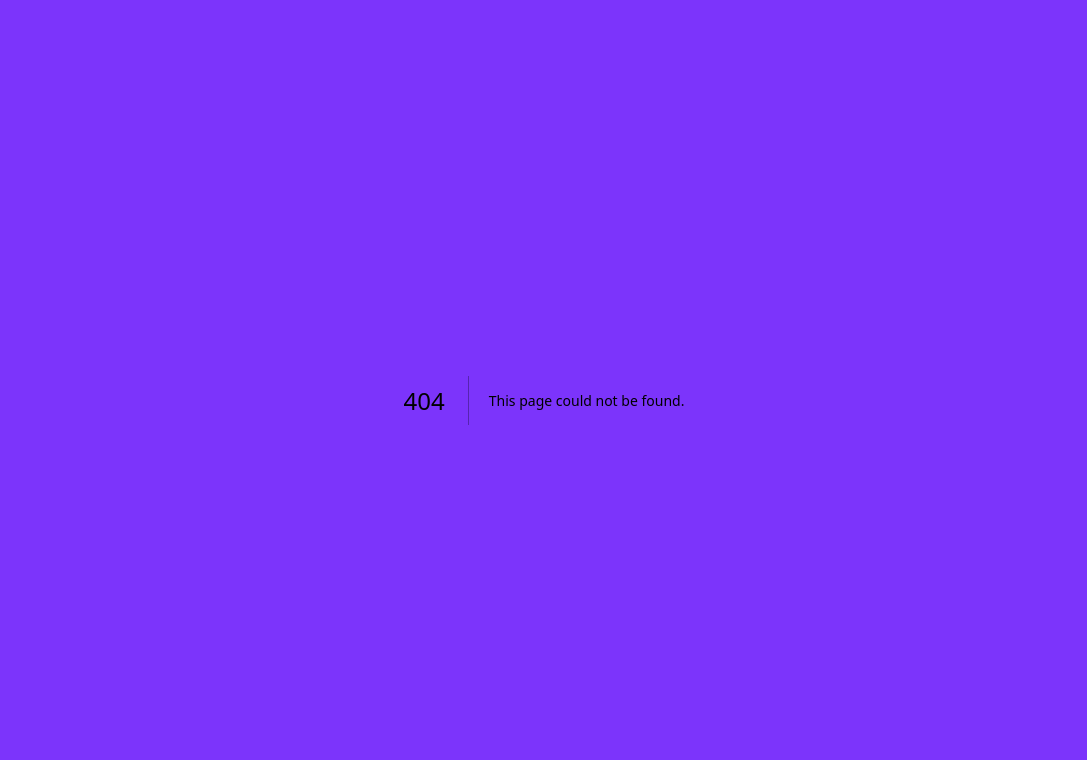
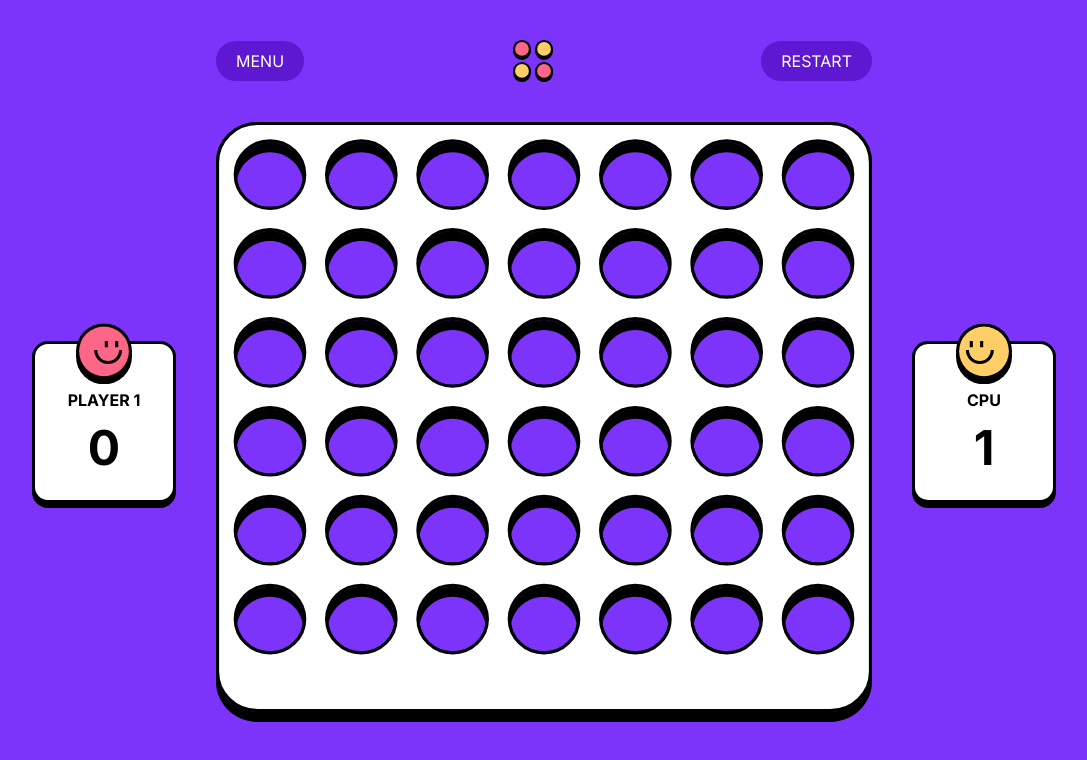
Before and after one commit to aronft/connect4, a Next.js app: page /game in a window 1280 px wide. Before the commit this address had no page. Shown: the top 760 px of the page, without its empty margins (96-1183 px from the left). Built offline with nearby package versions, Linux system fonts and the light colour scheme.

Commit message:
Game page board (#10)

```diff
--- /dev/null
+++ b/src/app/game/page.tsx
@@ -0,0 +1,35 @@
+import { Header } from '@/features/core/components/common/header'
+import { Container } from '@/features/core/components/ui/objects/container'
+import { Board } from '@/features/game/components/board'
+import { WinnerMessage } from '@/features/game/components/winner-message'
+import { PlayerCard } from '@/features/player/components/player-card'
+
+export default function GamePage() {
+    return (
+        <div className="flex h-dvh flex-col px-3 pb-14 pt-10">
+            <Container
+                as="main"
+                className="grid w-full flex-1 grid-cols-2 grid-rows-[min-content_min-content_1fr] gap-x-5 gap-y-10 pb-10 lg:max-w-5xl lg:grid-cols-[min-content_1fr_min-content] lg:grid-rows-[min-content_1fr] lg:items-center  lg:gap-10"
+            >
+                <Header className="col-span-2  lg:col-span-1 lg:col-start-2" />
+                <PlayerCard
+                    avatar="player1"
+                    avatarPosition="left"
+                    name="Player 1"
+                    score={0}
+                    className="w-full lg:row-start-2"
+                />
+                <PlayerCard
+                    avatar="player2"
+                    avatarPosition="right"
+                    name="CPU"
+                    score={1}
+                    className="w-full lg:col-start-3 lg:row-start-2"
+                />
+                <div className="col-span-2 flex  max-w-2xl flex-col items-center lg:col-span-1  lg:col-start-2 lg:row-start-2 lg:mx-auto lg:w-full">
+                    <Board />
+                </div>
+            </Container>
+        </div>
+    )
+}
```
